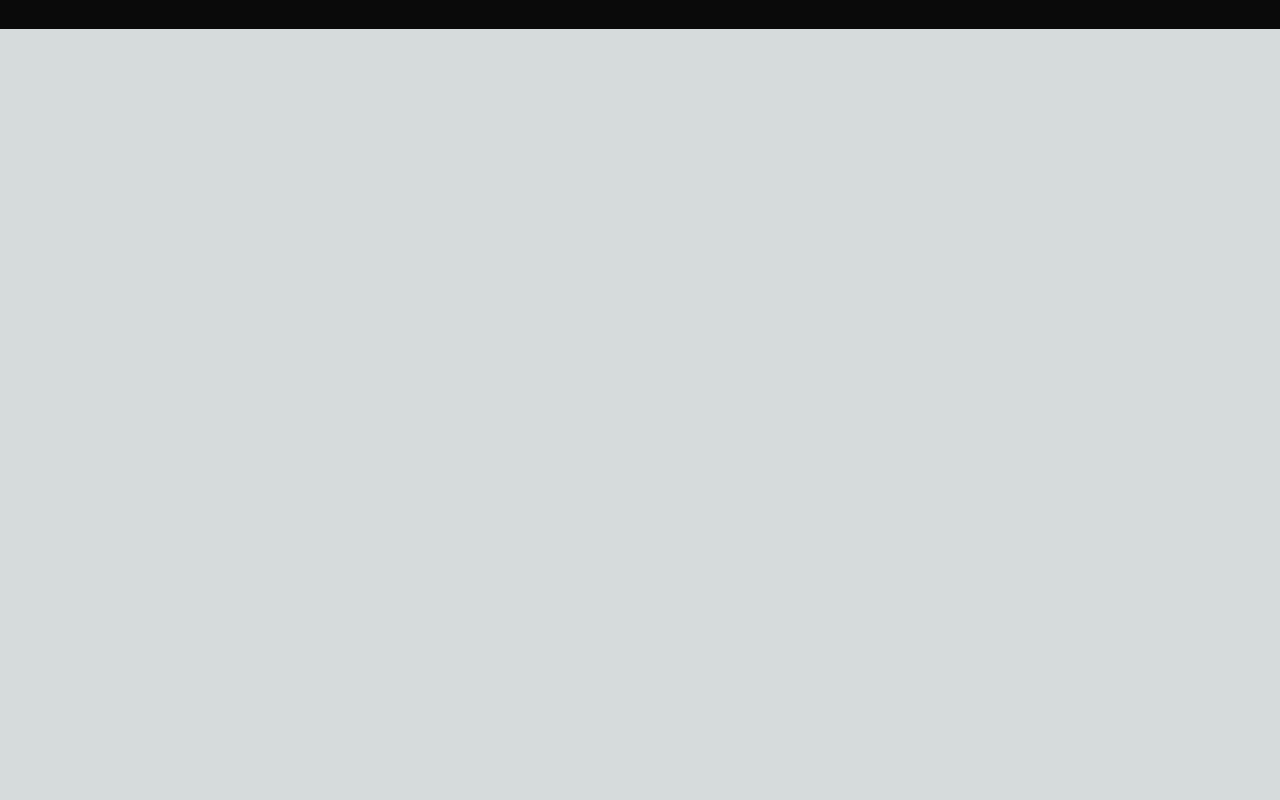
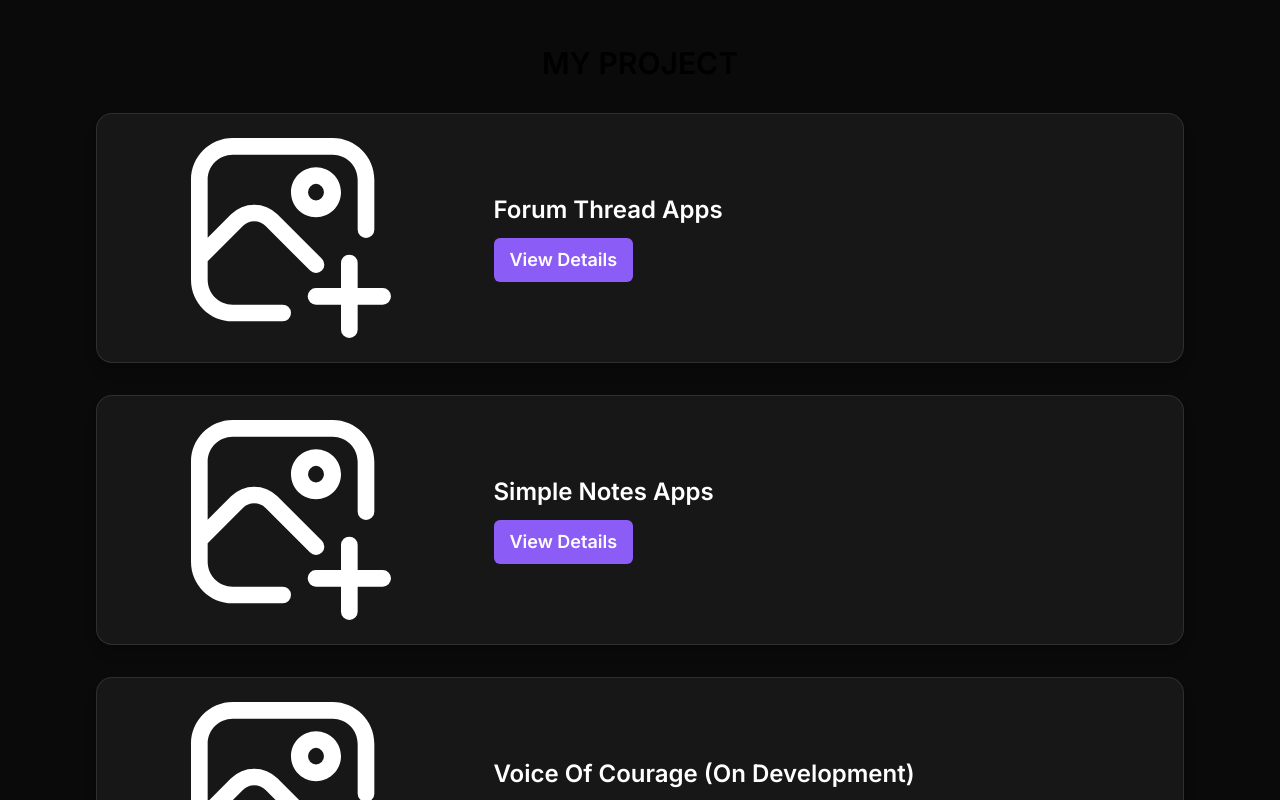
Before and after one commit to dffdwi/my-portofolio, a Next.js app: page / in a window 1280 px wide. Shown: the part 1780-2580 px from the top of the page. Before the commit the page ends 1809 px from the top, so only its background shows below. Built offline with nearby package versions, Linux system fonts and the light colour scheme.

Commit message:
feat: Added project component, ReactModal

```diff
--- /dev/null
+++ b/app/Components/CustomModal.jsx
@@ -0,0 +1,61 @@
+// CustomModal.jsx
+
+import React from "react";
+import Modal from "react-modal";
+
+const CustomModal = ({
+  show,
+  onClose,
+  title,
+  description,
+  webLink,
+  githubLink,
+  imageSrc,
+}) => {
+  return (
+    <Modal
+      isOpen={show}
+      onRequestClose={onClose}
+      contentLabel="Project Details"
+      className="bg-neutral-900 rounded-lg w-11/12 md:w-2/3 lg:w-1/2 p-8 mx-auto mt-10 text-white"
+      overlayClassName="fixed inset-0 bg-black bg-opacity-50 flex justify-center items-center z-50"
+    >
+      <div className="flex justify-center mb-4">
+        <img
+          loading="lazy"
+          src={imageSrc}
+          alt={title}
+          className="w-24 h-24 rounded-full"
+        />
+      </div>
+      <h2 className="text-2xl font-semibold mb-4">{title}</h2>
+      <p className="mb-4">{description}</p>
+      <div className="flex flex-col gap-2">
+        <a
+          href={webLink}
+          target="_blank"
+          rel="noopener noreferrer"
+          className="text-blue-500 hover:underline"
+        >
+          Visit Website
+        </a>
+        <a
+          href={githubLink}
+          target="_blank"
+          rel="noopener noreferrer"
+          className="text-blue-500 hover:underline"
+        >
+          View on GitHub
+        </a>
+      </div>
+      <button
+        onClick={onClose}
+        className="mt-6 px-4 py-2 bg-red-500 text-white rounded-md"
+      >
+        Close
+      </button>
+    </Modal>
+  );
+};
+
+export default CustomModal;
--- a/app/Components/Project.jsx
+++ b/app/Components/Project.jsx
@@ -1,11 +1,111 @@
-import React from 'react'
+"use client";
 
-function Project() {
+import React, { useEffect, useState } from "react";
+import CustomModal from "./CustomModal";
+import Modal from "react-modal";
+
+export default function Project() {
+  const [modalInfo, setModalInfo] = useState({
+    show: false,
+    title: "",
+    description: "",
+    webLink: "",
+    githubLink: "",
+    imageSrc: "",
+  });
+
+  const handleViewDetails = (
+    title,
+    description,
+    webLink,
+    githubLink,
+    imageSrc
+  ) => {
+    setModalInfo({
+      show: true,
+      title,
+      description,
+      webLink,
+      githubLink,
+      imageSrc,
+    });
+  };
+
+  const handleCloseModal = () => {
+    setModalInfo({ ...modalInfo, show: false });
+  };
+
+  const ProjectCard = ({
+    imageSrc,
+    title,
+    description,
+    webLink,
+    githubLink,
+  }) => (
+    <div className="flex flex-col lg:flex-row gap-4 p-6 mt-8 mx-4 rounded-2xl border border-solid bg-neutral-900 border-white border-opacity-10 shadow-lg hover:shadow-xl transition-shadow duration-300 max-md:flex-wrap max-md:px-3 max-md:mt-6 max-md:mx-2 max-md:max-w-full">
+      <div className="lg:w-1/3 flex justify-center items-center max-md:w-full">
+        <img
+          loading="lazy"
+          src={imageSrc}
+          alt={title}
+          className="w-[200px] h-auto rounded-lg max-md:mt-3"
+        />
+      </div>
+      <div className="lg:w-2/3 flex flex-col justify-center items-start px-4 max-md:w-full max-md:mt-3">
+        <h3 className="text-2xl font-semibold text-white mb-3 max-md:text-center">
+          {title}
+        </h3>
+        <button
+          onClick={() =>
+            handleViewDetails(title, description, webLink, githubLink, imageSrc)
+          }
+          className="px-4 py-2 text-lg font-semibold text-white bg-violet-500 rounded-md hover:bg-violet-600 transition-colors duration-300"
+        >
+          View Details
+        </button>
+      </div>
+    </div>
+  );
+
+  useEffect(() => {
+    Modal.setAppElement("#project");
+  }, []);
+
   return (
-    <div>
-
-    </div>
-  )
+    <section id="project" className="mt-16 mx-4">
+      <h2 className="text-3xl font-semibold text-center mb-8">MY PROJECT</h2>
+      <div className="space-y-8">
+        <ProjectCard
+          imageSrc="../../add-image.svg"
+          title="Forum Thread Apps"
+          description="A platform for discussing various topics."
+          webLink="https://example.com/forum-thread-apps"
+          githubLink="https://github.com/example/forum-thread-apps"
+        />
+        <ProjectCard
+          imageSrc="../../add-image.svg"
+          title="Simple Notes Apps"
+          description="An app for taking simple and quick notes."
+          webLink="https://example.com/simple-notes-apps"
+          githubLink="https://github.com/example/simple-notes-apps"
+        />
+        <ProjectCard
+          imageSrc="../../add-image.svg"
+          title="Voice Of Courage (On Development)"
+          description="An app to share and listen to motivational stories."
+          webLink="https://example.com/voice-of-courage"
+          githubLink="https://github.com/example/voice-of-courage"
+        />
+      </div>
+      <CustomModal
+        show={modalInfo.show}
+        onClose={handleCloseModal}
+        title={modalInfo.title}
+        description={modalInfo.description}
+        webLink={modalInfo.webLink}
+        githubLink={modalInfo.githubLink}
+        imageSrc={modalInfo.imageSrc}
+      />
+    </section>
+  );
 }
-
-export default Project
--- a/package.json
+++ b/package.json
@@ -12,6 +12,7 @@
     "next": "14.2.4",
     "react": "^18",
     "react-dom": "^18",
+    "react-modal": "^3.16.1",
     "react-scroll": "^1.9.0"
   },
   "devDependencies": {
```
Also changed, not shown: public/add-image.svg (added), 1 other file (tests, documents, lock files or other folders).
